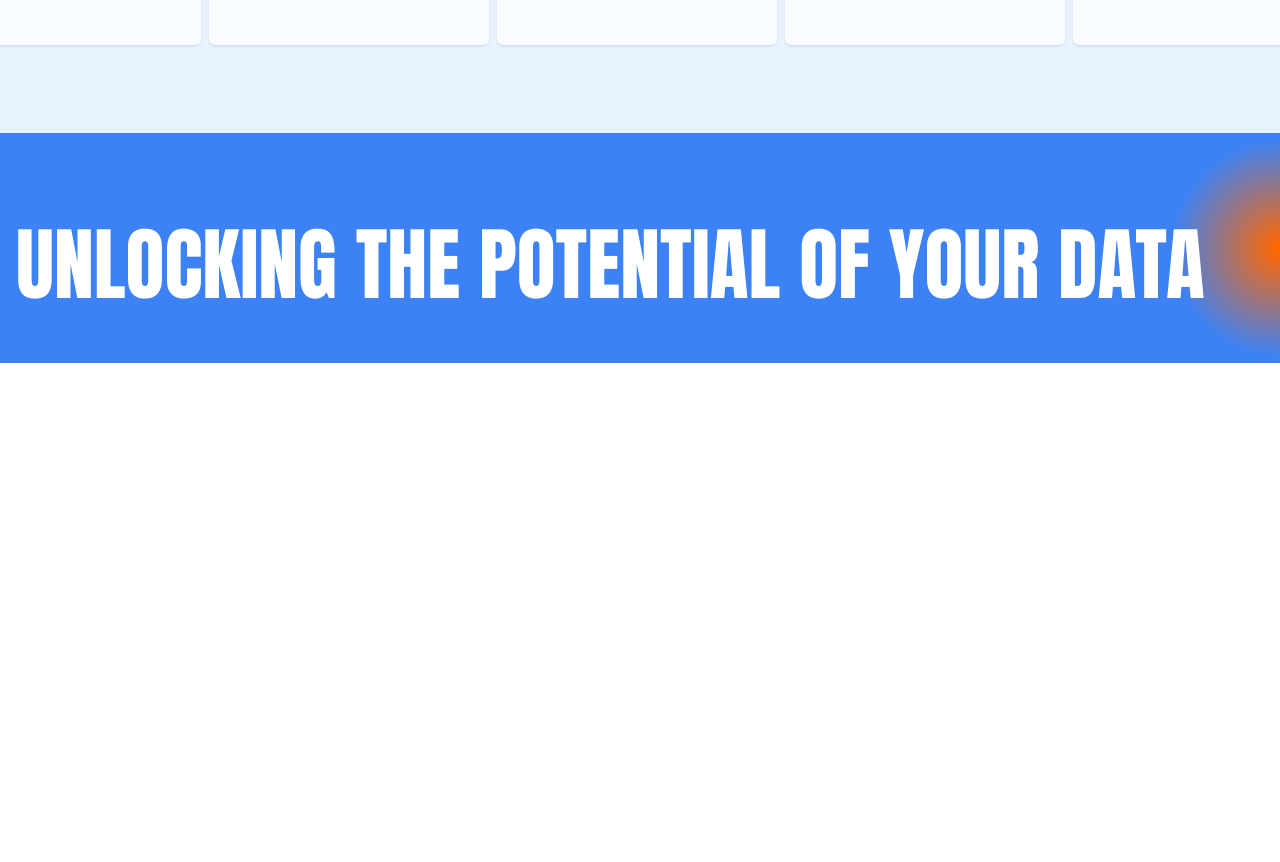
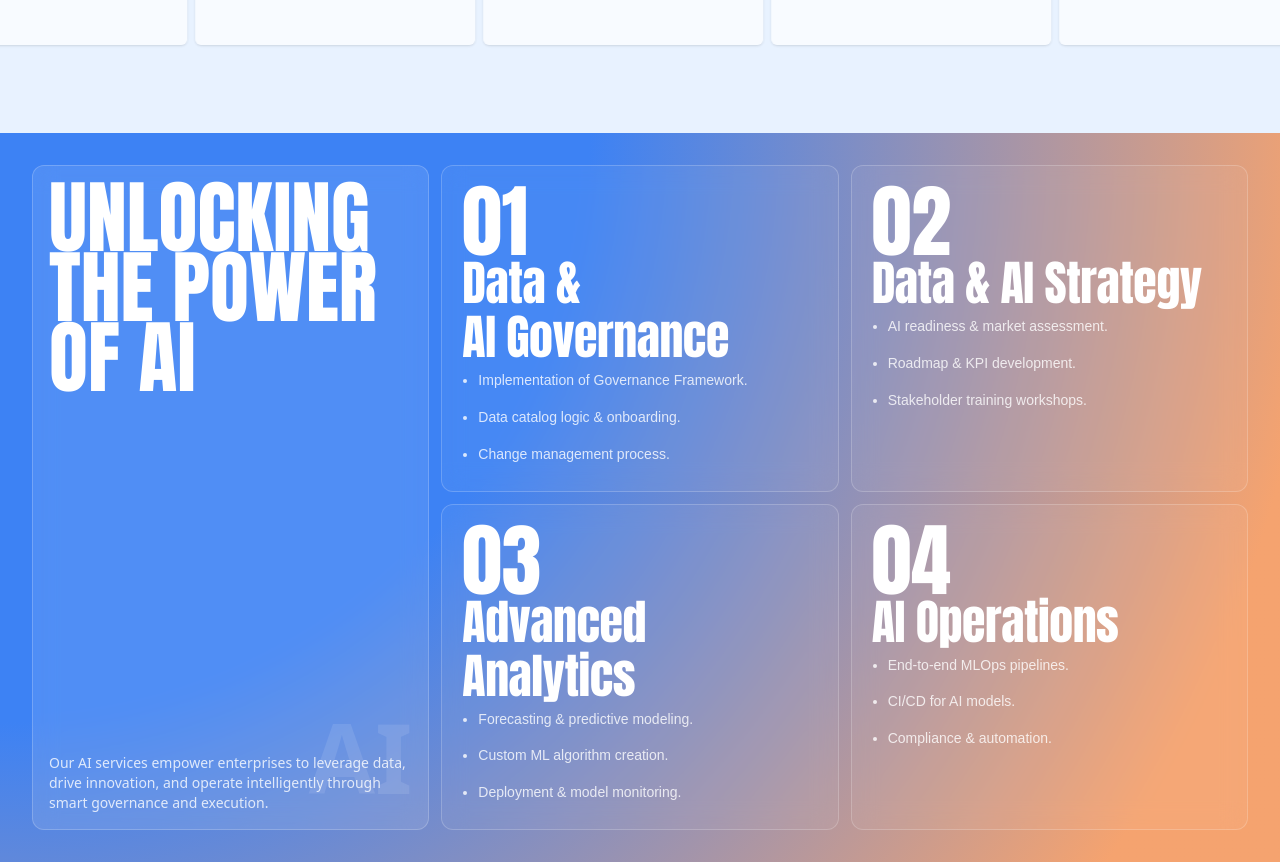
Before and after one commit to Sahilwagh03/digiplus-it-website, a Next.js app: page / in a window 1280 px wide. Shown: the part 1240-2102 px from the top of the page. Before the commit the page ends 1603 px from the top, so only its background shows below. Built offline with nearby package versions, Linux system fonts and the light colour scheme; a web font is replaced by a local one.

Commit message:
How we operated completed

```diff
--- a/src/app/globals.css
+++ b/src/app/globals.css
@@ -65,9 +65,9 @@
   display: flex;
 }
 
-main {
+/* main {
   overflow-x: hidden;
-}
+} */
 
 .nav-menu {
   padding-right: 1rem;
@@ -190,11 +190,11 @@ h3 {
 }
 
 .gradient {
-  padding-top: var(--t-padding--top-section-desktop);
-  padding-bottom: var(--t-padding--medium);
-  background-color: var(--color-primary-blue);
-  background-image: radial-gradient(circle closest-corner at 100% 50%, #ff6700 3%, var(--color-primary-blue) 94%);
-  color: var(--color-primary-blue);
+  background-image: radial-gradient(
+    circle farthest-corner at 0% 0%,
+    var(--color-primary-blue) 40%,
+    #ff660090 90%
+  );
   color: white;
   height: 100%;
 }
--- /dev/null
+++ b/src/components/HomePage/_components/AIBentoGrid.tsx
@@ -0,0 +1,85 @@
+'use client';
+import React from 'react';
+
+const steps = [
+  {
+    label: '01',
+    title: 'Data & AI Governance',
+    items: [
+      'Implementation of Governance Framework.',
+      'Data catalog logic & onboarding.',
+      'Change management process.',
+    ],
+  },
+  {
+    label: '02',
+    title: 'Data & AI Strategy',
+    items: [
+      'AI readiness & market assessment.',
+      'Roadmap & KPI development.',
+      'Stakeholder training workshops.',
+    ],
+  },
+  {
+    label: '03',
+    title: 'Advanced Analytics',
+    items: [
+      'Forecasting & predictive modeling.',
+      'Custom ML algorithm creation.',
+      'Deployment & model monitoring.',
+    ],
+  },
+  {
+    label: '04',
+    title: 'AI Operations',
+    items: [
+      'End-to-end MLOps pipelines.',
+      'CI/CD for AI models.',
+      'Compliance & automation.',
+    ],
+  },
+];
+
+export default function AIBentoGrid() {
+  return (
+    <div className="font-oswald grid grid-cols-1 md:grid-cols-2 lg:grid-cols-6 gap-3 p-4 md:p-8 text-white">
+      {/* Hero Card */}
+      <div className="col-span-1 md:col-span-2 lg:row-span-2 bg-white/10 backdrop-blur-md border border-white/20 rounded-xl relative p-4 flex flex-col justify-between h-full">
+        <h2 className="font-primary text-lg md:text-xl font-semibold">
+          Unlocking the Power of AI
+        </h2>
+        <p className="text-sm text-white/80 mt-3 font-medium">
+          Our AI services empower enterprises to leverage data, drive innovation,
+          and operate intelligently through smart governance and execution.
+        </p>
+        <div className="text-[4rem] md:text-[6rem] font-black text-white/10 absolute right-4 bottom-0 pointer-events-none">
+          AI
+        </div>
+      </div>
+
+      {/* Steps */}
+      {steps.map((step, index) => (
+        <div
+          key={index}
+          className={`font-primary col-span-1 md:col-span-2
+            ${index === 0 ? 'lg:col-start-3' : ''}
+            ${index === 1 ? 'lg:col-start-5' : ''}
+            ${index === 2 ? 'lg:col-start-3' : ''}
+            ${index === 3 ? 'lg:col-start-5' : ''}
+            bg-white/5 backdrop-blur-md border border-white/20 rounded-xl p-4 md:p-5 flex flex-col justify-between
+          `}
+        >
+          <div>
+            <h2 className="text-3xl text-primary font-bold mb-2">{step.label}</h2>
+            <h3 className="text-base md:text-lg font-medium mb-3">{step.title}</h3>
+            <ul className="list-disc font-third text-white/80 text-sm space-y-1 pl-4 font-medium">
+              {step.items.map((item, idx) => (
+                <li key={idx}>{item}</li>
+              ))}
+            </ul>
+          </div>
+        </div>
+      ))}
+    </div>
+  );
+}
--- a/src/components/HomePage/_components/AnimatedExpertiseSection .tsx
+++ /dev/null
@@ -1,57 +0,0 @@
-import React from 'react';
-
-const steps = [
-  {
-    label: '01',
-    title: 'Data & AI Governance',
-    items: [
-      'Implementation of Data & IA Governance Framework.',
-      'Deployment of data catalog solutions and logic.',
-      'Change Management & Onboarding.',
-    ],
-  },
-  {
-    label: '02',
-    title: 'Data & AI Strategy',
-    items: [
-      'Market analysis and AI readiness assessment.',
-      'Roadmap development and KPI definition.',
-      'Stakeholder workshops and training.',
-    ],
-  },
-  {
-    label: '03',
-    title: 'Advanced Analytics',
-    items: [
-      'Predictive modeling and forecasting.',
-      'Custom ML algorithm development.',
-      'Model deployment and monitoring.',
-    ],
-  },
-  {
-    label: '04',
-    title: 'AI Operations',
-    items: [
-      'MLOps pipeline implementation.',
-      'Continuous integration and delivery.',
-      'Governance and compliance automation.',
-    ],
-  },
-];
-
-const AnimatedExpertiseSection = () => {
-
-  return (
-    <section
-
-      className="relative flex flex-col lg:pt-24 lg:pb-16 "
-    >
-      <div className="container mx-auto px-4">
-        <h2 className='font-primary'>Unlocking the potential of your data</h2>
-
-      </div>
-    </section>
-  );
-};
-
-export default AnimatedExpertiseSection;
--- a/src/components/HomePage/_components/Hero.tsx
+++ b/src/components/HomePage/_components/Hero.tsx
@@ -12,7 +12,7 @@ const Hero = (props: Props) => {
                 </div>
                 <div className="lg:pt-10 text-left  lg:text-center justify-start lg:justify-items-center lg:place-content-center lg:items-center wrapper-hero-content h-auto lg:h-full">
                     <h1 className="font-primary tracking-[-0.01em] uppercase font-normal leading-[0.875] text-[clamp(3.5rem,calc(1rem+7vw),7rem)] [text-wrap:balance] mt-0 mb-0">
-                        Crafting Future‑Ready Platforms for <span className='text-primary-blue'>Telecom Gaming</span> & <span className='text-primary-blue'>Analytics</span>
+                        Crafting Future‑Ready Platforms for <span className='text-primary-blue'>Telecom , Gaming</span> & <span className='text-primary-blue'>Analytics</span>
                     </h1>
                     <div className='font-third lg:max-w-[800px] mx-auto'>
                         <p className='text-md md:text-xl text-left lg:text-center'>
--- a/src/components/HomePage/_components/HowWeOperate.tsx
+++ b/src/components/HomePage/_components/HowWeOperate.tsx
@@ -1,12 +1,12 @@
 import React from 'react'
-import AnimatedExpertiseSection from './AnimatedExpertiseSection '
+import AIBentoGrid from './AIBentoGrid'
 
 type Props = {}
 
 const HowWeOperate = (props: Props) => {
   return (
     <section className='gradient h-auto'>
-      <AnimatedExpertiseSection/>
+      <AIBentoGrid/>
     </section>
   )
 }
--- a/src/components/NavBar.tsx
+++ b/src/components/NavBar.tsx
@@ -1,4 +1,4 @@
-'use client'
+'use client';
 import Link from 'next/link';
 import React, { useState } from 'react';
 import { BiDotsVertical } from 'react-icons/bi';
@@ -6,7 +6,6 @@ import { IoCloseSharp } from 'react-icons/io5';
 
 type Props = {};
 
-// Extracted links
 const navLinks = [
   { href: '#clients', label: 'Clients' },
   { href: '#expertise', label: 'Expertise' },
@@ -19,10 +18,10 @@ const NavBar = (props: Props) => {
   const [isOpen, setIsOpen] = useState(false);
 
   return (
+    <>
+      {/* Top Nav */}
       <div className="z-[996] top-0 lg:top-4 lg:px-4 sticky [inset:1rem_0_auto] bg-transparent">
-      <div className="
-      p-4 lg:p-0 bg-white lg:bg-[#ffffffb3] container-nav mx-auto flex
-      items-center justify-between
+        <div className="p-4 lg:p-0 bg-white lg:bg-[#ffffffb3] container-nav mx-auto flex items-center justify-between
           lg:clip-path-[polygon(0_0,100%_0,100%_calc(100%-1.5rem),calc(100%-1.5rem)_100%,0_100%)]
           lg:[-webkit-clip-path:polygon(0_0,100%_0,100%_calc(100%-1.5rem),calc(100%-1.5rem)_100%,0_100%)]"
         >
@@ -37,11 +36,8 @@ const NavBar = (props: Props) => {
             </Link>
           </div>
 
-        {/* Desktop Nav Links */}
-        <nav
-          role="navigation"
-          className="hidden lg:flex px-4 flex-auto justify-center items-center font-normal relative"
-        >
+          {/* Desktop Nav */}
+          <nav className="hidden lg:flex px-4 flex-auto justify-center items-center font-normal relative">
             <div className="font-third wrapper-nav-link-1 flex gap-x-6">
               {navLinks.map(({ href, label }) => (
                 <Link
@@ -55,47 +51,52 @@ const NavBar = (props: Props) => {
             </div>
           </nav>
 
-        {/* Right Side - Contact */}
+          {/* Desktop Contact */}
           <div className="hidden lg:flex flex-1 justify-end items-center gap-x-6 mr-2">
             <Link href="#" className="text-lg hover:text-primary-blue transition-colors duration-200 ease-in-out">
               Contact
             </Link>
           </div>
 
+          {/* Mobile Menu Toggle */}
           <div className="lg:hidden flex justify-center items-center z-[1000]">
-          <button onClick={() => setIsOpen(!isOpen)} className="text-5xl text-primary-blue">
+            <button onClick={() => setIsOpen(!isOpen)} className="text-4xl text-primary-blue">
               {isOpen ? <IoCloseSharp /> : <BiDotsVertical />}
             </button>
           </div>
+        </div>
+      </div>
 
+      {/* Mobile Menu (Always Mounted) */}
       <div
-          className={`lg:hidden fixed top-full right-0 w-full h-screen bg-primary-blue transition-all duration-300 ease-in-out z-[900] px-6 py-10
-            ${isOpen ? 'translate-x-0 opacity-100 visible' : 'translate-x-full opacity-0 invisible'}
+        className={`
+          fixed top-0 left-0 w-full h-screen bg-primary-blue z-[995]
+          flex flex-col items-start justify-start pt-24 px-6
+          transition-all duration-300 ease-in-out
+          ${isOpen ? 'translate-x-0 opacity-100 pointer-events-auto' : 'translate-x-full opacity-0 pointer-events-none'}
         `}
       >
-          <nav className="flex flex-col items-start gap-6 font-third">
+        <nav className="flex flex-col w-full gap-y-6 text-left font-third">
           {navLinks.map(({ href, label }) => (
             <Link
               key={href}
               href={href}
-                className="text-2xl text-white font-medium transition-colors duration-200"
+              className="text-2xl md:text-3xl text-white transition duration-200"
               onClick={() => setIsOpen(false)}
             >
               {label}
             </Link>
           ))}
-
           <Link
-              href="#contact"
-              className="text-2xl text-white font-medium transition-colors duration-200 "
+            href="#"
+            className="text-2xl md:text-3xl text-white transition duration-200"
             onClick={() => setIsOpen(false)}
           >
             Contact
           </Link>
         </nav>
       </div>
-      </div>
-    </div>
+    </>
   );
 };
 
```
Lines whose indentation alone changed are shown as unchanged.
